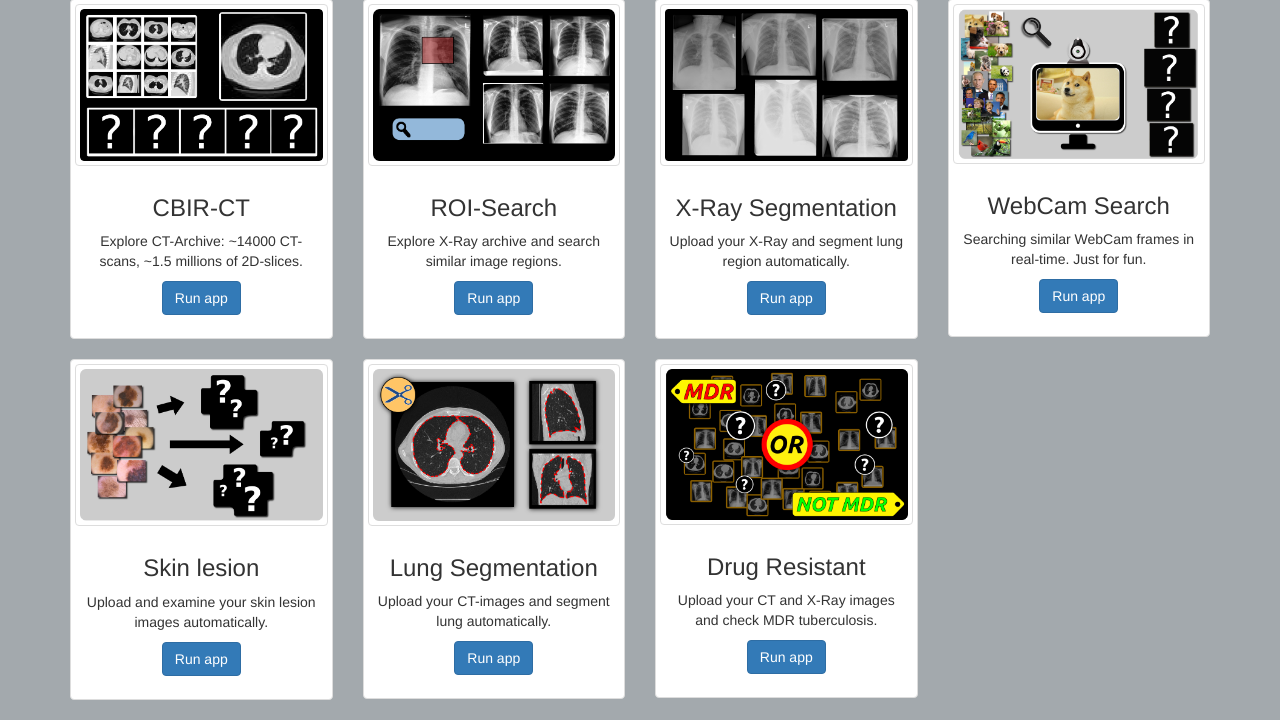
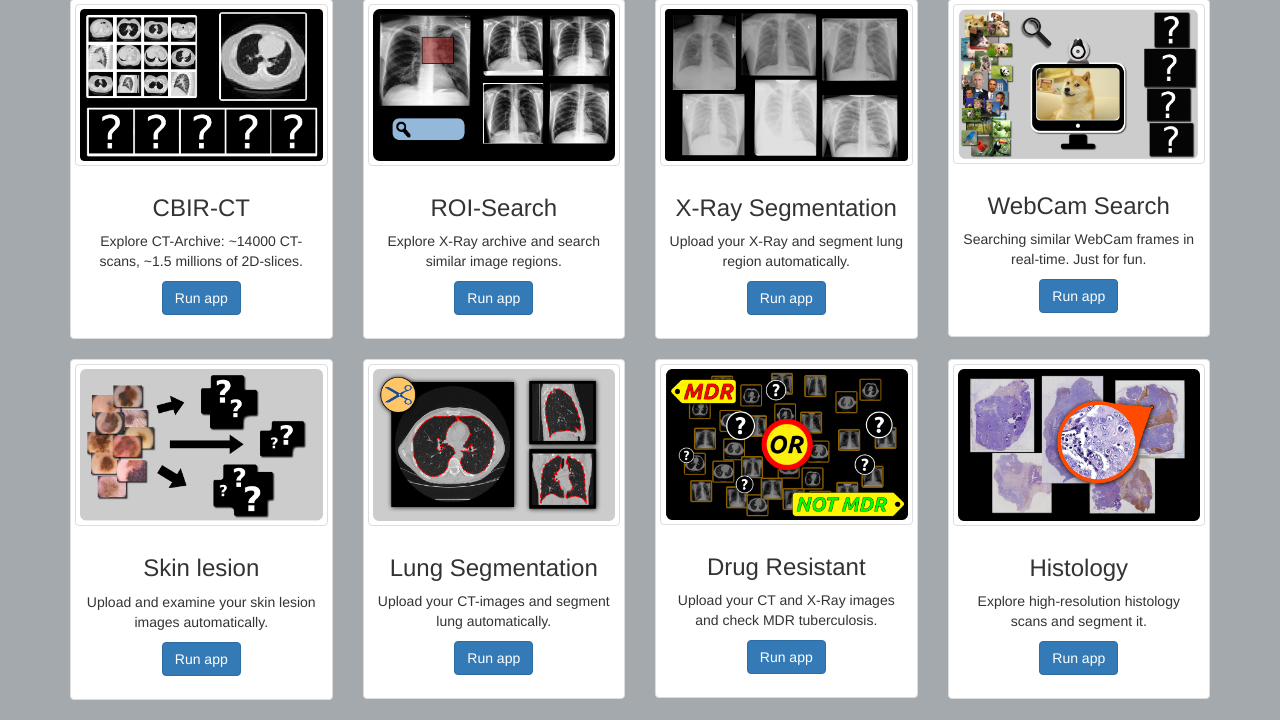
Before and after one commit to gakarak/webcrdf, a Django app: template webcrdf/templates/index.html in a window 1280 px wide. Shown: the part 170-890 px from the top of the page. Run offline with Django 3.2, Linux system fonts and the light colour scheme; the template is opened without the code that fills it, so the values that code supplies are empty; parts of the project's set-up code (start-up, migrations or seed data) failed here and were passed over; some libraries are stand-ins or nearby versions.

Commit message:
append hisology preview images on main-page

```diff
--- a/webcrdf/templates/index.html
+++ b/webcrdf/templates/index.html
@@ -126,7 +126,7 @@
                         <h3>Lung Segmentation</h3>
                         <p>Upload your CT-images and segment lung automatically. </p>
                         <p>
-                            <a href="/appsegmct" class="btn btn-primary">Run app</a>
+                            <a href="/appsegmct/" class="btn btn-primary">Run app</a>
                         </p>
                     </div>
                 </div>
@@ -142,7 +142,23 @@
                         <h3>Drug Resistant</h3>
                         <p>Upload your CT and X-Ray images and check MDR tuberculosis. </p>
                         <p>
-                            <a href="/appdrugres" class="btn btn-primary">Run app</a>
+                            <a href="/appdrugres/" class="btn btn-primary">Run app</a>
+                        </p>
+                    </div>
+                </div>
+            </div>
+            <div class="col-md-3 col-sm-6 hero-feature">
+                <div class="thumbnail">
+                    <!--img src="http://placehold.it/800x500" alt=""-->
+{#                    <img src="/data/img/appmelanoma0.png" alt="" class="img-thumbnail">#}
+                    <a href="/apphistology/"><img src="/data/img/apphistology0.png" alt="" class="img-thumbnail"
+                         onmouseover="src_on_hover(this,'/data/img/apphistology1.png');"
+                         onmouseout ="src_on_hover(this,'/data/img/apphistology0.png');"></a>
+                    <div class="caption">
+                        <h3>Histology</h3>
+                        <p>Explore high-resolution histology scans and segment it.</p>
+                        <p>
+                            <a href="/apphistology/" class="btn btn-primary">Run app</a>
                         </p>
                     </div>
                 </div>
```
Also changed, not shown: webcrdf/data/img/apphistology0.png (added), webcrdf/data/img/apphistology1.png (added).
